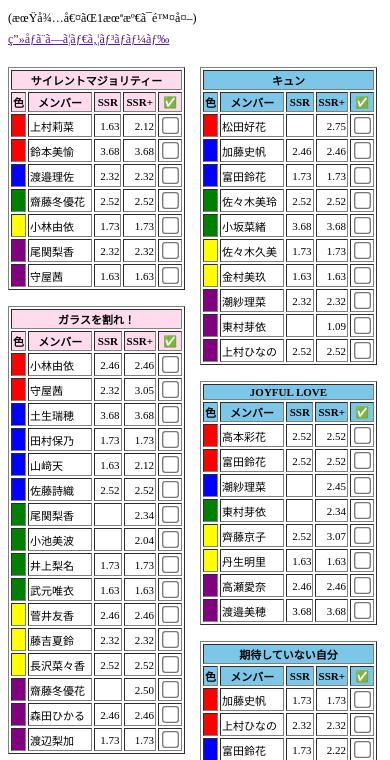
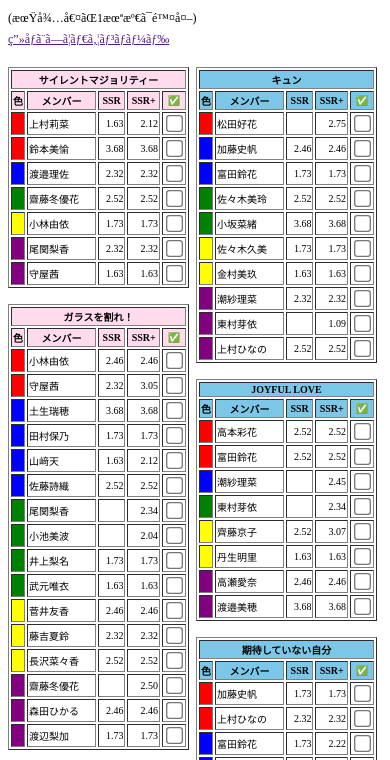
Before and after one commit to ishikoro1994/uniair_ssrplus_checker, a plain HTML site: page docs/index.html in a window 390 px wide. Shown: the part 41-801 px from the top of the page. Drawn offline with nearby package versions, Linux system fonts and the light colour scheme.

Commit message:
Update ssrplus_checker.css

```diff
--- a/docs/style/ssrplus_checker.css
+++ b/docs/style/ssrplus_checker.css
@@ -145,7 +145,7 @@
   }
 
   table[name="scene_table"] {
-    font-size: 11px;
+    font-size: 10px;
   }
 
   #target {
@@ -153,7 +153,7 @@
   }
 
   #sakura_list {
-    margin-right: 10px;
+    margin-right: 2px;
     display: block;
   }
 
```
